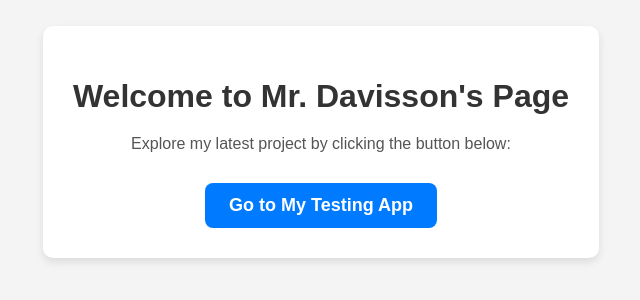
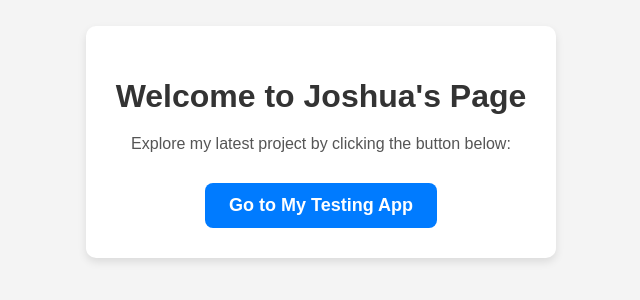
Before and after one commit to JoshuaBarczyszyn/JoshuaBarczyszyn.github.io, a plain HTML site: page index.html in a window 1280 px wide. Shown: the part 258-558 px from the top of the page, without its empty margins (319-959 px from the left). Drawn offline with Linux system fonts and the light colour scheme.

Commit message:
Update index.html

```diff
--- a/index.html
+++ b/index.html
@@ -2,7 +2,7 @@
 <html lang="en">
 <head>
     <meta charset="UTF-8">
-    <title>Welcome to Mr. Davisson's GitHub Page</title>
+    <title>Welcome to Joshua's GitHub Page</title>
     <style>
         body {
             font-family: Arial, sans-serif;
@@ -51,7 +51,7 @@
 </head>
 <body>
     <div class="container">
-        <h1>Welcome to Mr. Davisson's Page</h1>
+        <h1>Welcome to Joshua's Page</h1>
         <p>Explore my latest project by clicking the button below:</p>
         <button onclick="window.location.href='https://JoshuaBarczysyn.github.io/myapp/';">
             Go to My Testing App
```
